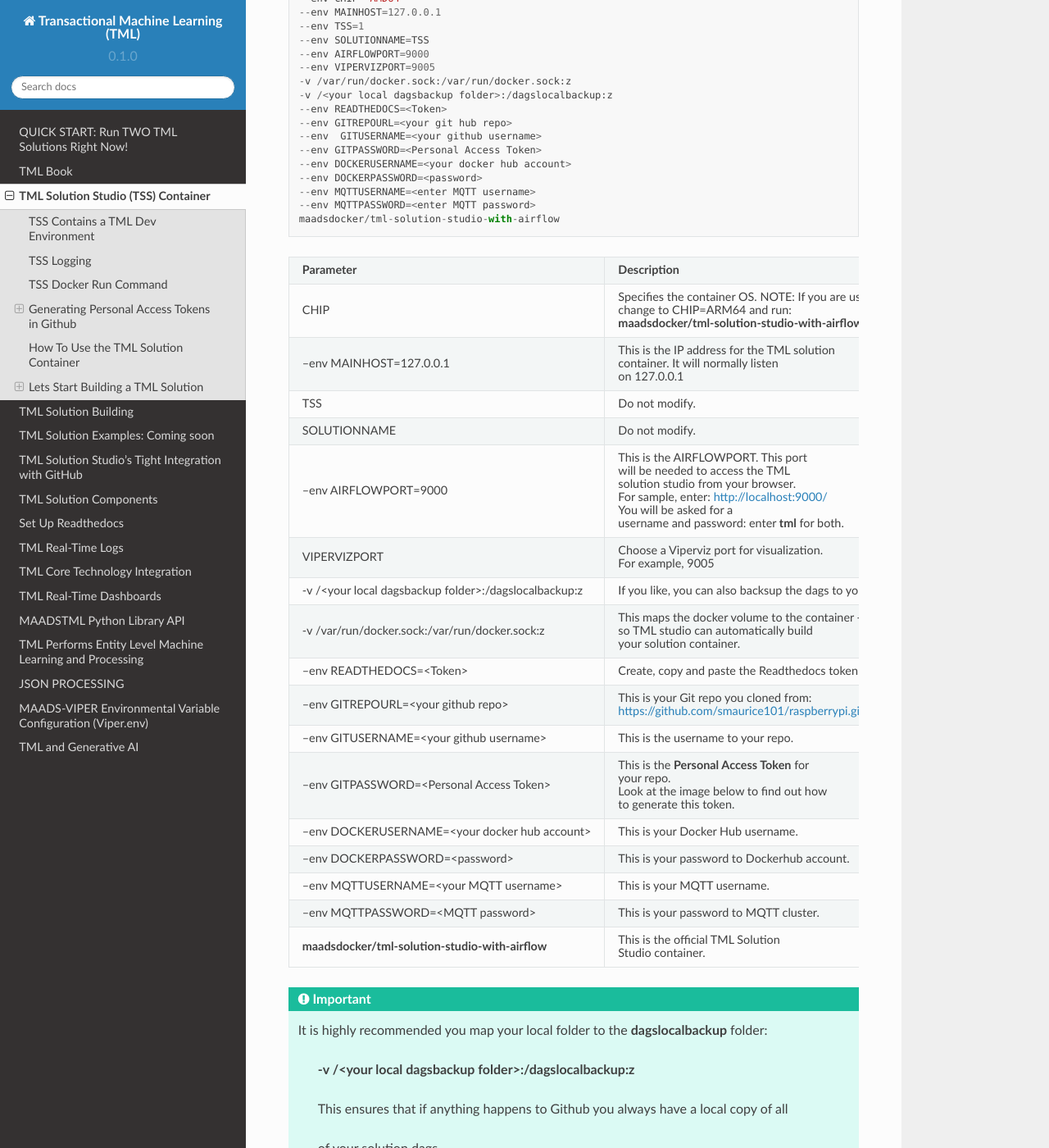
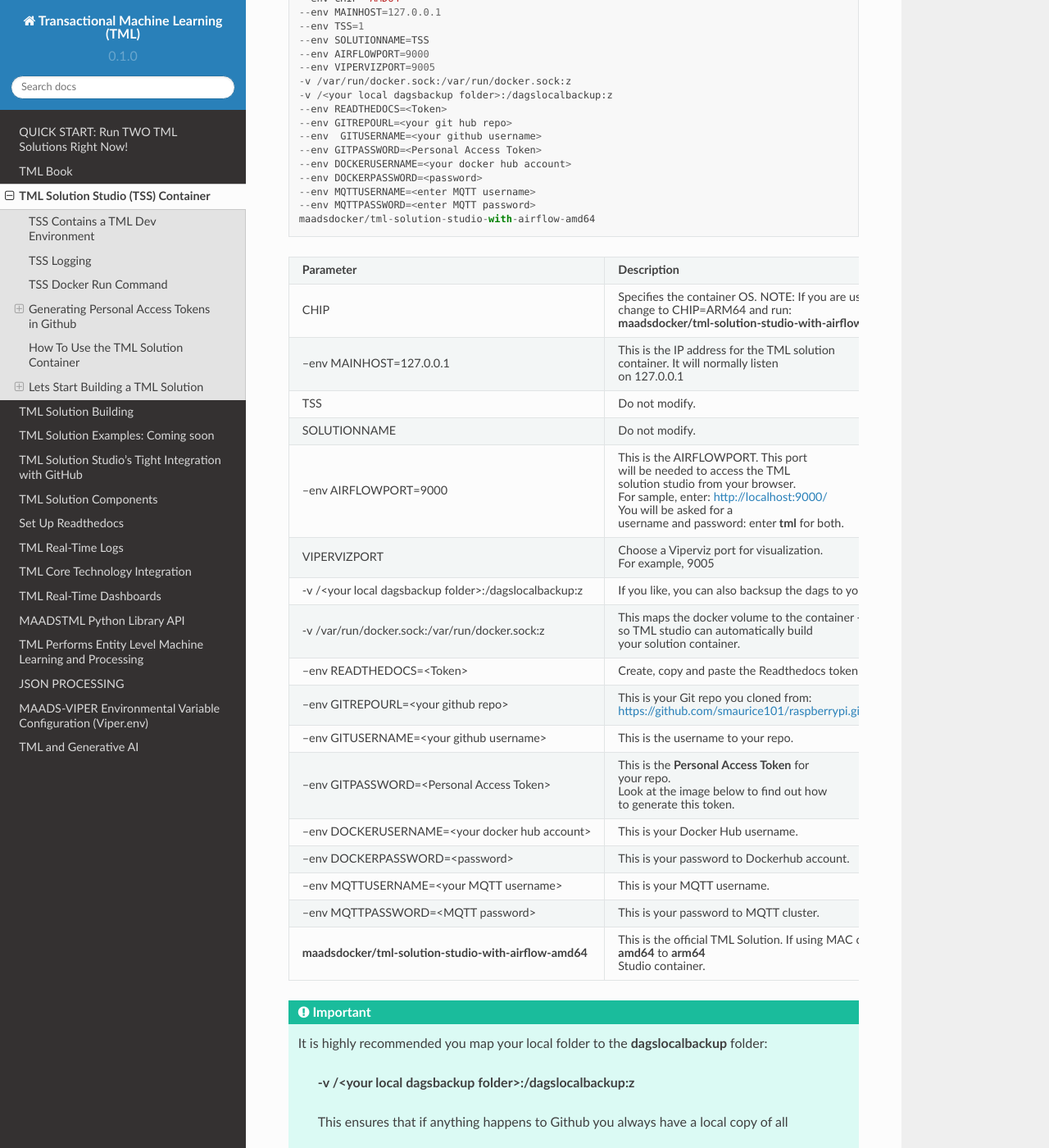
Before and after one commit to smaurice101/readthedocs, a Sphinx documentation site: the page built from docs/source/docker.rst, in a window 1280 px wide and 1400 px high, scrolled down 3033 px. Shown: the whole window at 82% size. Built offline with Sphinx 7.4.7 and the Read the Docs theme 2.0.0, drawn with Linux system fonts in a browser that asks for light colours.

Commit message:
Update docker.rst

```diff
--- a/docs/source/docker.rst
+++ b/docs/source/docker.rst
@@ -89,7 +89,7 @@
    --env DOCKERPASSWORD=<password>
    --env MQTTUSERNAME=<enter MQTT username>
    --env MQTTPASSWORD=<enter MQTT password>
-   maadsdocker/tml-solution-studio-with-airflow
+   maadsdocker/tml-solution-studio-with-airflow-amd64
 
 .. list-table::
 
@@ -159,8 +159,10 @@
      - This is your MQTT username.
    * - --env MQTTPASSWORD=<MQTT password>
      - This is your password to MQTT cluster.
-   * - **maadsdocker/tml-solution-studio-with-airflow**
-     - This is the official TML Solution
+   * - **maadsdocker/tml-solution-studio-with-airflow-amd64**
+     - This is the official TML Solution.  If using MAC change
+
+       **amd64** to **arm64**
 
        Studio container.
 
```
